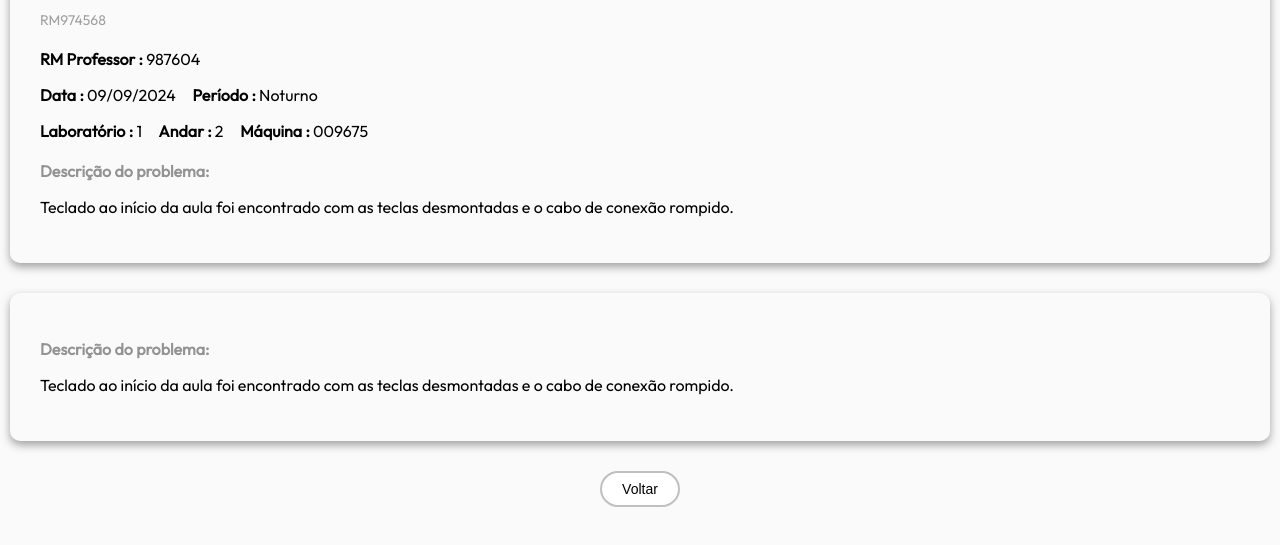
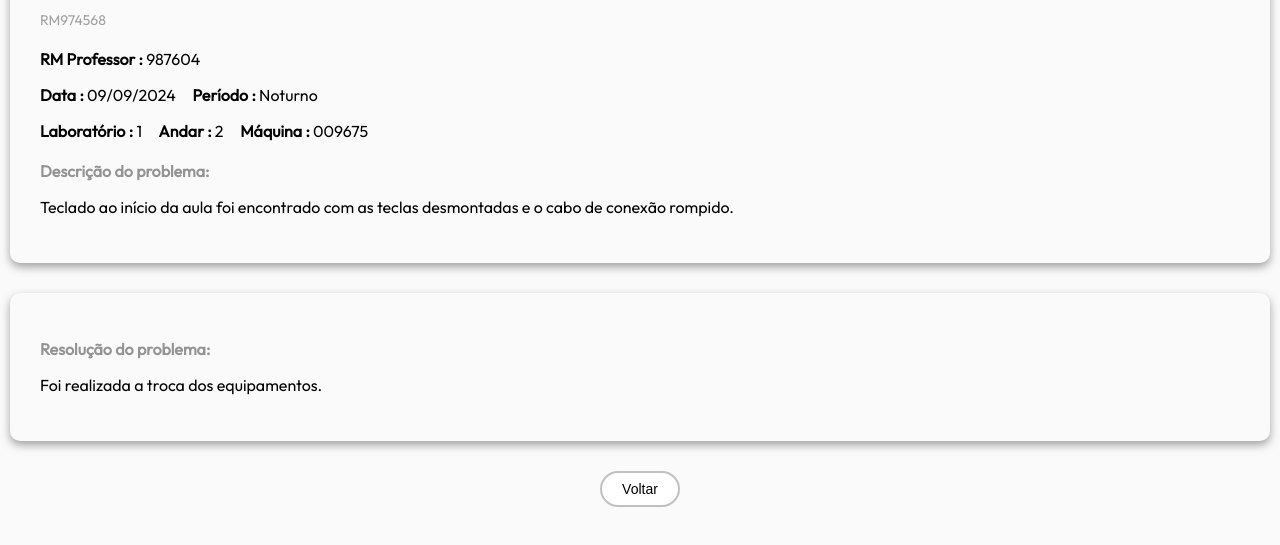
Before and after one commit to thailinoo/TCC-ATUALIZADO-main, a plain HTML site: page 001.html in a window 1280 px wide. Shown: the part 253-798 px from the top of the page. Drawn offline with Linux system fonts and the light colour scheme.

Commit message:
Atualização

```diff
--- a/001.html
+++ b/001.html
@@ -51,8 +51,8 @@
     </div>
 
     <div class="card">
-        <p class="descricao"><strong>Descrição do problema:</strong></p>
-        <p>Teclado ao início da aula foi encontrado com as teclas desmontadas e o cabo de conexão rompido.</p>
+        <p class="descricao"><strong>Resolução do problema:</strong></p>
+        <p>Foi realizada a troca dos equipamentos.</p>
     </div>
 
     <form action="devolucoes.html" method="get">
```
Also changed, not shown: 0008.html (+1 -1 lines), 002.html (+1 -1 lines), 003.html (+1 -1 lines), 004.html (+1 -1 lines), 005.html (+1 -1 lines), 006.html (+1 -1 lines), 007.html (+1 -1 lines), 008.html (+1 -1 lines).
